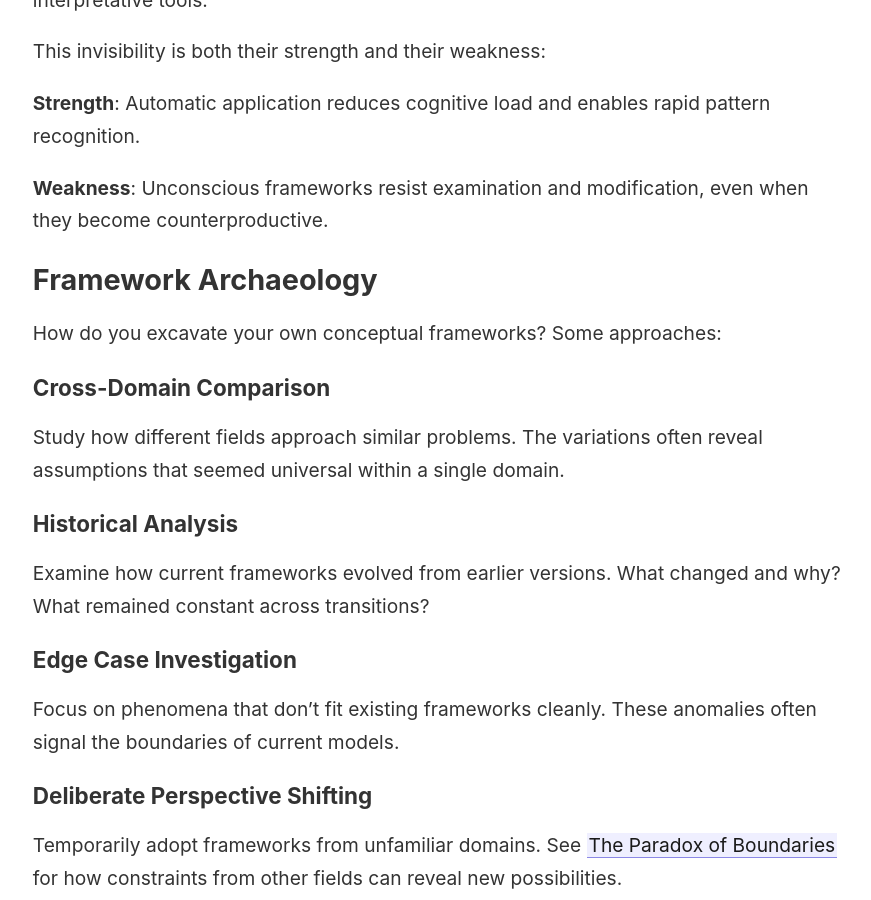
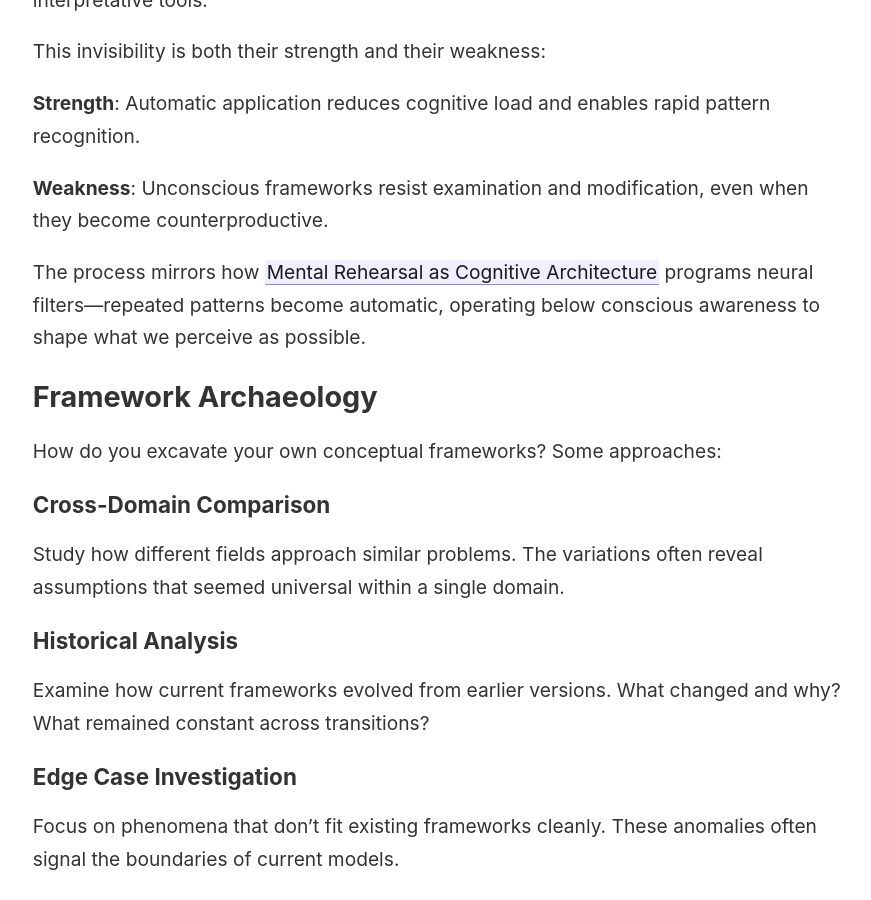
Before and after one commit to sanjanb/my-digital-garden, a Jekyll site: the page built from _notes/conceptual-frameworks.md, in a window 1280 px wide and 900 px high, scrolled down 1582 px. Shown: the whole window, without its empty margins (44-915 px from the left). Built offline with Jekyll 4.4.1, drawn with Linux system fonts in a browser that asks for light colours; some of the changed text lies outside the part shown.

Commit message:
feat: Integrate insights on mental rehearsal as cognitive architecture into adaptive patterns, conceptual frameworks, and paradox of boundaries

```diff
--- a/_notes/conceptual-frameworks.md
+++ b/_notes/conceptual-frameworks.md
@@ -37,6 +37,8 @@ This invisibility is both their strength and their weakness:
 **Strength**: Automatic application reduces cognitive load and enables rapid pattern recognition.
 
 **Weakness**: Unconscious frameworks resist examination and modification, even when they become counterproductive.
+
+The process mirrors how [[Mental Rehearsal as Cognitive Architecture]] programs neural filters—repeated patterns become automatic, operating below conscious awareness to shape what we perceive as possible.
 
 ## Framework Archaeology
 
```
Also changed, not shown: _notes/adaptive-patterns.md (+2 -0 lines), _notes/paradox-of-boundaries.md (+2 -0 lines).
